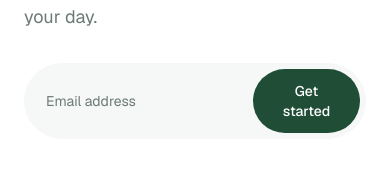
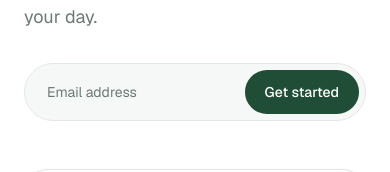
Before and after one commit to Nkasiob1/goat-web, a Next.js app: page / in a window 390 px wide. Shown: the part 411-583 px from the top of the page. Built offline with nearby package versions, Linux system fonts and the light colour scheme; no server answers.

Commit message:
Homepage welcomes logged-in members; composer placeholder fits phones

```diff
--- a/src/components/Hero.js
+++ b/src/components/Hero.js
@@ -1,9 +1,10 @@
-import LivePrices from "./LivePrices";                 // our new live card
+import LivePrices from "./LivePrices";                   // the live price card on the right
+import HeroCta from "./HeroCta";                         // NEW: email box for visitors, welcome back for members
+
 export default function Hero() {
-
   return (
     <section className="mx-auto grid max-w-6xl items-center gap-12 px-6 py-20 md:grid-cols-2"> {/* 1 column on phones, 2 on laptops */}
-      <div>                                                  {/* left side: the words */}
+      <div>                                              {/* left side: the words */}
         <p className="inline-block rounded-full border border-line px-3 py-1 text-xs text-moss"> {/* small pill tag above the headline */}
           Algorithmic trading, built calmly
         </p>
@@ -12,28 +13,15 @@ export default function Hero() {
           Trade with patience. Let GOAT do the watching.
         </h1>
 
-        <p className="mt-5 max-w-md text-lg text-stone">     {/* supporting line, kept narrow for easy reading */}
+        <p className="mt-5 max-w-md text-lg text-stone"> {/* supporting line, kept narrow for easy reading */}
           A rules-driven bot with an AI filter, trading indices and gold
           while you get on with your day.
         </p>
 
-        <form action="/signup" className="mt-8 flex max-w-md rounded-full bg-mist p-1.5"> {/* sends the email to /signup when submitted */}
-          <input
-            type="email"                                     // phone keyboards show the @ key
-            name="email"                                     // arrives at /signup as ?email=...
-            placeholder="Email address"
-            className="flex-1 bg-transparent px-4 text-sm text-ink outline-none placeholder:text-stone" /* fills the space, no default box */
-          />
-          <button
-            type="submit"
-            className="rounded-full bg-forest px-6 py-3 text-sm font-medium text-water hover:bg-moss"
-          >
-            Get started
-          </button>
-        </form>
+        <HeroCta />                                      {/* CHANGED: was a fixed sign-up form; now it checks who's visiting */}
       </div>
 
-    <div id="markets">                               {/* keeps the navbar's "Markets" link working */}
+      <div id="markets">                                 {/* keeps the navbar's "Markets" link working */}
         <LivePrices />
       </div>
     </section>
```
